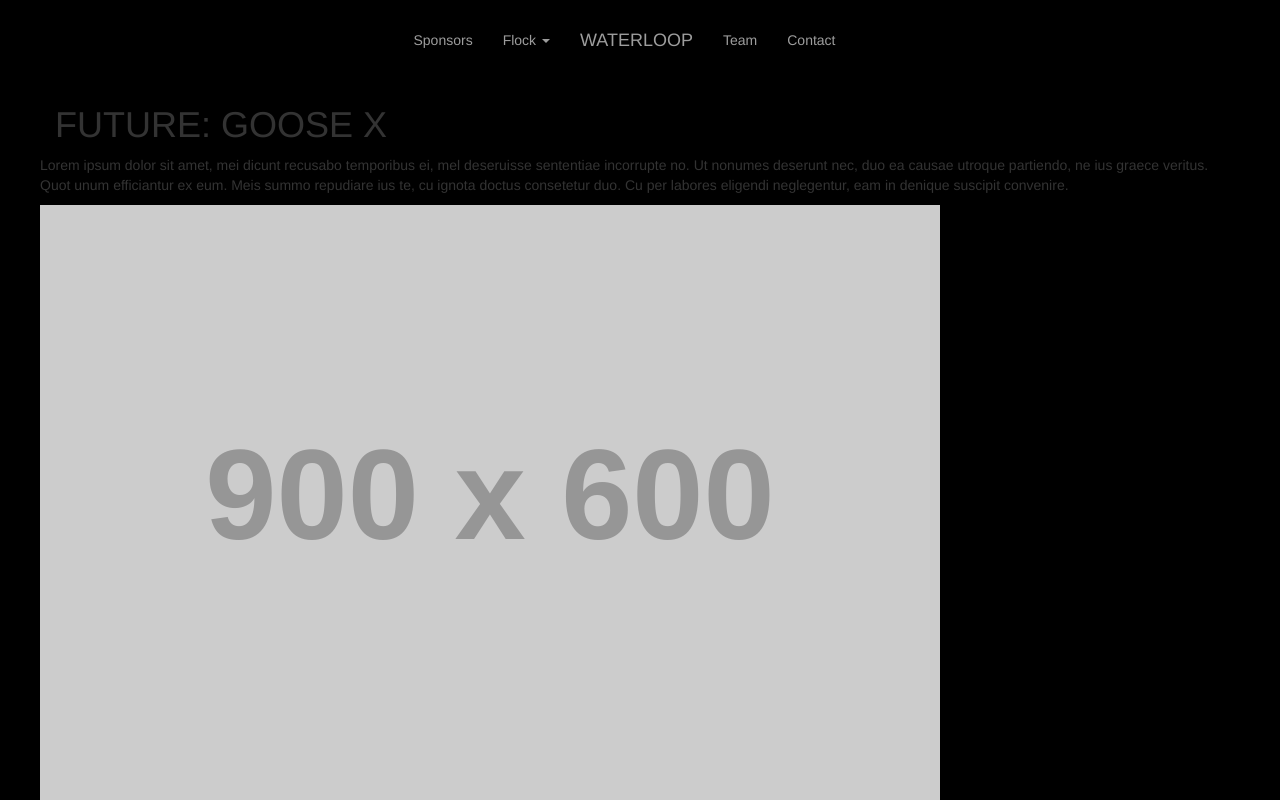
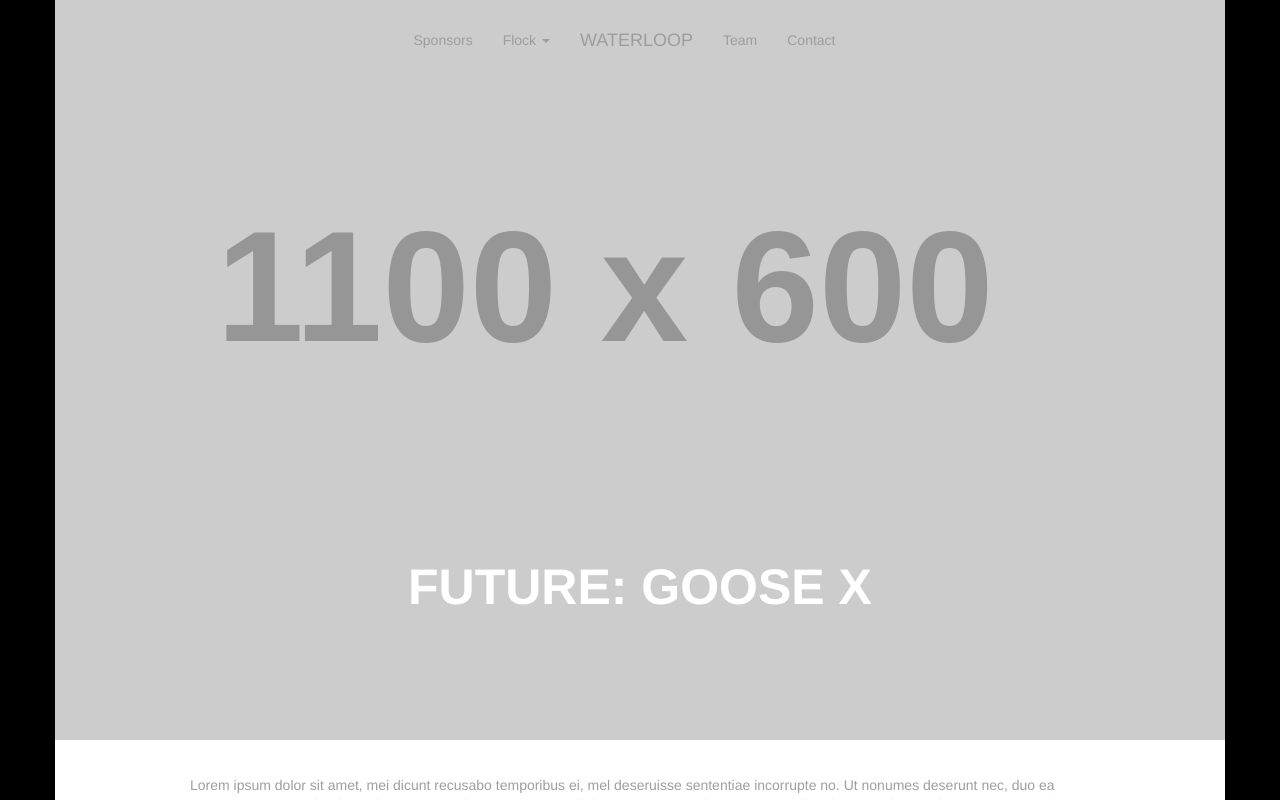
Before and after one commit to hsami10/Waterloop_website, a React app: page / in a window 1280 px wide. Shown: the top 800 px of the page. Built offline with nearby package versions, Linux system fonts and the light colour scheme.

Commit message:
Add styling to GooseX page. Styling is similar to Goose1 page.

```diff
--- a/app/bin/css/_goosePgs.scss
+++ b/app/bin/css/_goosePgs.scss
@@ -2,18 +2,18 @@ $g1HeadingsColor: rgb(51, 51, 51);
 $g1TextColor: rgb(158, 158, 158);
 $g1MarginContent: 35px;
 
-#g1Backgrnd {
+#g1Backgrnd, #gXBackgrnd {
     height: 740px;
     background-image: url("http://placehold.it/1100x600");
 }
 
-#g1TitleRow {
+#g1TitleRow, #gXTitleRow {
     background: white;
     position: relative;
     height: 35px;
 }
 
-#g1Title {
+#g1Title, #gXTitle {
     color: white;
     font-weight: 900;
     font-size: 50px;
@@ -22,7 +22,7 @@ $g1MarginContent: 35px;
     top: -200px;
 }
 
-#g1Content {
+#g1Content, #gXContent {
     background: white;
     padding: 0px 150px 70px;
     text-align: center;
@@ -50,3 +50,7 @@ $g1MarginContent: 35px;
         margin: 0 auto $g1MarginContent;
     }
 }
+
+#gXBackgrnd {
+
+}
--- a/app/bin/css/styles.css
+++ b/app/bin/css/styles.css
@@ -87,16 +87,16 @@ you see classes below that have not been explicitly defined in the modules*/
   border: none;
   text-align: center; }
 
-#g1Backgrnd {
+#g1Backgrnd, #gXBackgrnd {
   height: 740px;
   background-image: url("http://placehold.it/1100x600"); }
 
-#g1TitleRow {
+#g1TitleRow, #gXTitleRow {
   background: white;
   position: relative;
   height: 35px; }
 
-#g1Title {
+#g1Title, #gXTitle {
   color: white;
   font-weight: 900;
   font-size: 50px;
@@ -104,24 +104,24 @@ you see classes below that have not been explicitly defined in the modules*/
   position: relative;
   top: -200px; }
 
-#g1Content {
+#g1Content, #gXContent {
   background: white;
   padding: 0px 150px 70px;
   text-align: center;
   margin-bottom: 40px; }
-  #g1Content p {
+  #g1Content p, #gXContent p {
     color: #9e9e9e;
     margin-bottom: 35px;
     text-align: left; }
-  #g1Content h2 {
+  #g1Content h2, #gXContent h2 {
     color: #333333;
     font-weight: 800;
     margin-bottom: 35px; }
-  #g1Content h3 {
+  #g1Content h3, #gXContent h3 {
     color: #333333;
     margin-bottom: 35px;
     text-align: left; }
-  #g1Content img {
+  #g1Content img, #gXContent img {
     margin: 0 auto 35px; }
 
 body {
--- a/app/src/components/gooseX.jsx
+++ b/app/src/components/gooseX.jsx
@@ -8,13 +8,13 @@ export default class GooseX extends React.Component {
     render() {
         return (
             <Grid>
-                <Row id="g2Backgrnd">
+                <Row id="gXBackgrnd">
                     <NavBar />
                 </Row>
-                <Row id="g2TitleRow">
-                    <h1 id="g2Title">FUTURE: GOOSE X</h1>
+                <Row id="gXTitleRow">
+                    <h1 id="gXTitle">FUTURE: GOOSE X</h1>
                 </Row>
-                <Row id="g2Content">
+                <Row id="gXContent">
                     <Row>
                         <p>Lorem ipsum dolor sit amet, mei dicunt recusabo temporibus ei, mel deseruisse sententiae
                         incorrupte no. Ut nonumes deserunt nec, duo ea causae utroque partiendo, ne ius graece
@@ -32,7 +32,6 @@ export default class GooseX extends React.Component {
                     <Row>
                         <Image src='http://placehold.it/900x600' responsive/>
                         <h2>INTERIOR DESIGN</h2>
-                        <Image src='http://placehold.it/900x600' responsive/>
                         <p>Lorem ipsum dolor sit amet, mei dicunt recusabo temporibus ei, mel deseruisse sententiae
                         incorrupte no. Ut nonumes deserunt nec, duo ea causae utroque partiendo, ne ius graece
                         veritus. Quot unum efficiantur ex eum. Meis summo repudiare ius te, cu ignota doctus
```
